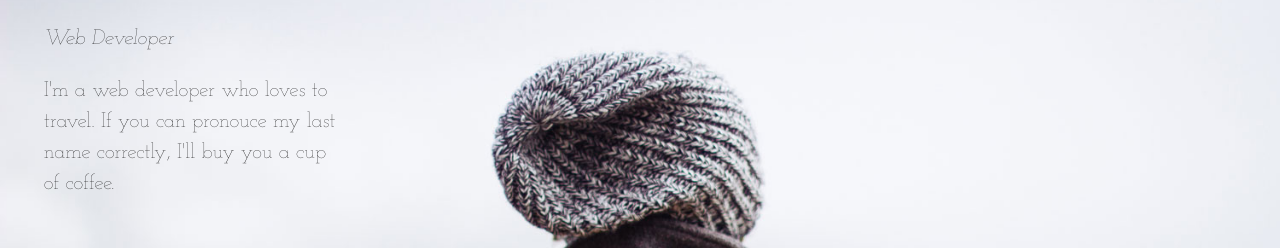
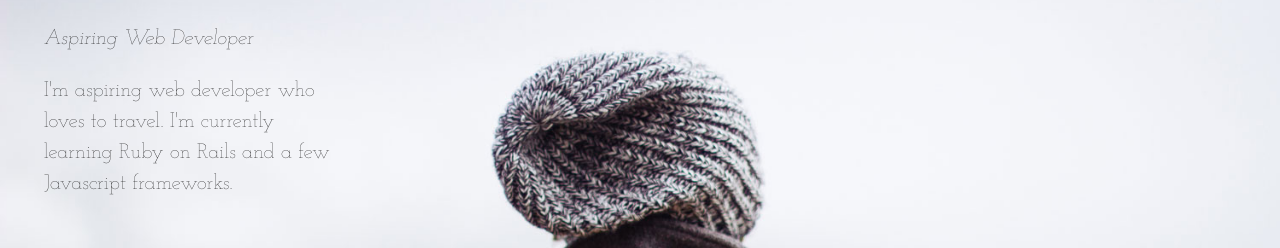
Before and after one commit to yoshinaria/akikoturhan, a plain HTML site: page index.html in a window 1280 px wide. Shown: the part 134-382 px from the top of the page. Drawn offline with Linux system fonts and the light colour scheme.

Commit message:
fixed bio

```diff
--- a/index.html
+++ b/index.html
@@ -62,11 +62,11 @@
         <section>
             <div class="animated fadeInDown"><h2>AKIKO TURHANOGULLARI</h2></div>
             <p>
-              <i>Web Developer</i>
+              <i>Aspiring Web Developer</i>
             </p>
 
             <p>
-             I'm a web developer who loves to travel. If you can pronouce my last name correctly, I'll buy you a cup of coffee.
+             I'm aspiring web developer who loves to travel.  I'm currently learning Ruby on Rails and a few Javascript frameworks.
             </p>
 
             <br />
```
